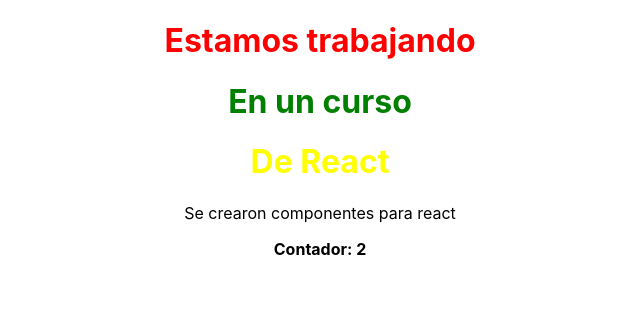
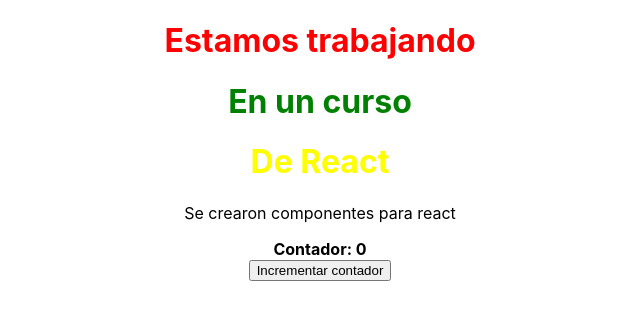
Before and after one commit to imanuel96i/PPJ-JavaScript, a React (Create React App) app in the folder tienda/: page / in a window 1280 px wide. Shown: the top 320 px of the page, without its empty margins (320-960 px from the left). Built offline with nearby package versions, Linux system fonts and the light colour scheme.

Commit message:
aumentar contador con boton

```diff
--- a/tienda/src/App.js
+++ b/tienda/src/App.js
@@ -7,16 +7,8 @@
 }
 
 const App = () => {
-  // ! Lo comentado abajo equivale a lo mismo que esta abajo
-  // ! Esto es un contador actualizable
-  // ? const contador = useState(0)
-  // ? const contadorValor = contador[0];
-  // ? const contadorActualizado = contador[1];
+  // ! Aumenta el contador (renderiza el app de nuevo)
   const [contador, contadorActualizado] = useState(0)
-
-  setInterval(() => {
-    contadorActualizado(contador + 1)
-  },2000)
 
   return (
     <div className="App">
@@ -25,6 +17,12 @@
       <Mensaje color='yellow' message='De React' />
       <Descripcion />
       <strong>Contador: {contador}</strong>
+      <br/>
+      <button onClick={() => {
+        contadorActualizado(contador + 1)
+      }}>
+        Incrementar contador
+      </button>
     </div>
   );
 }
```
